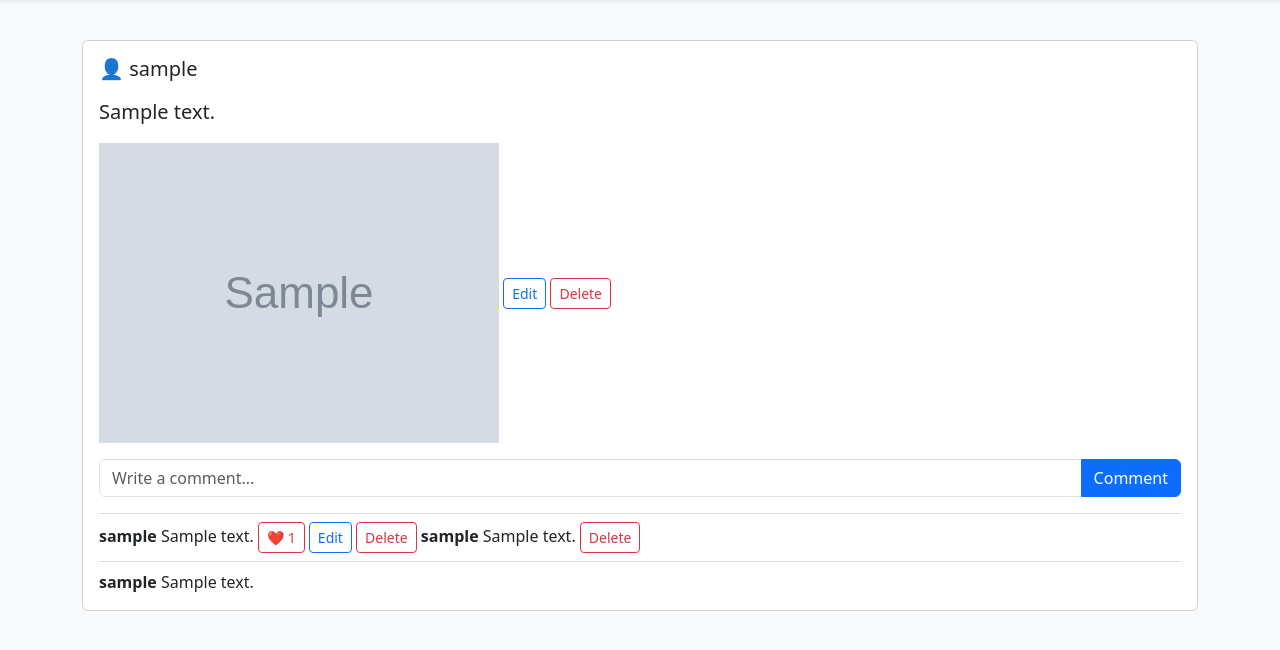
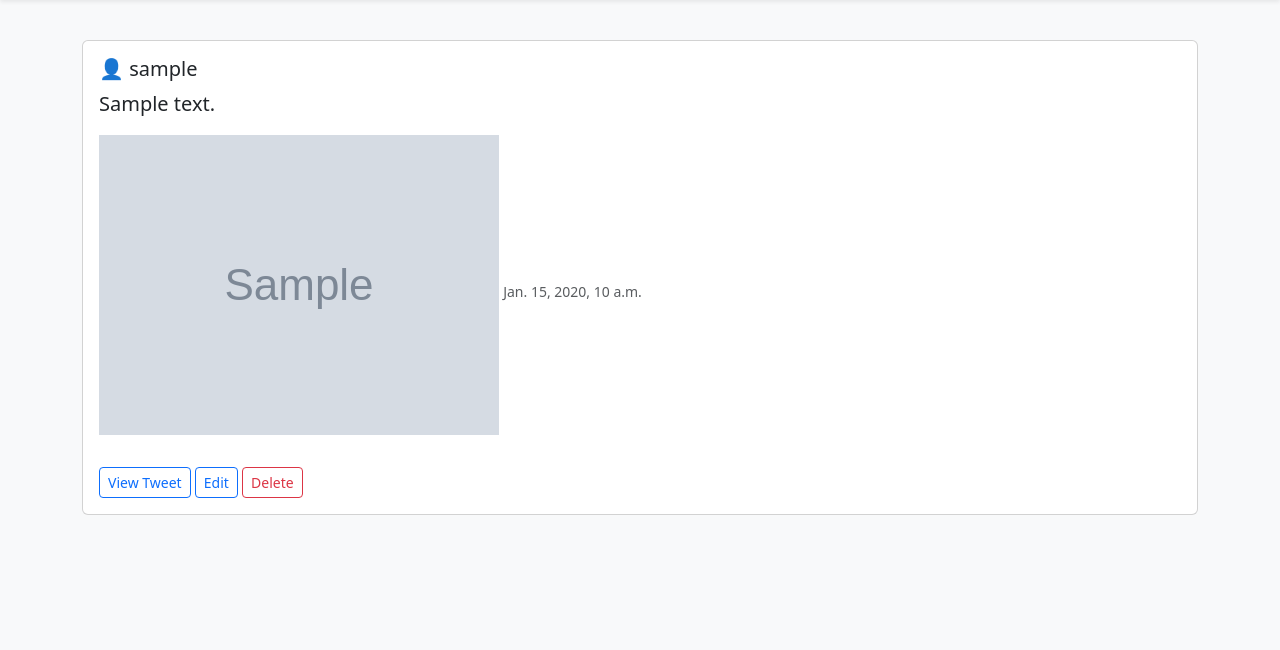
Before and after one commit to Neha-Niphade/Social-Network, a Django app: page / in a window 1280 px wide. Shown: the part 68-718 px from the top of the page. Run offline with Django 5.2, Linux system fonts and the light colour scheme; a user stored in the database is signed in; tables that the repository leaves empty hold one stand-in row (values such as "Sample post"); grey boxes marked "Sample" are stand-in pictures.

Commit message:
Add tweet detail page and simplify home feed

```diff
--- a/tweets/templates/tweets/home.html
+++ b/tweets/templates/tweets/home.html
@@ -9,143 +9,42 @@
     <div class="card-body">
 
         <h5 class="card-title">
-            👤
-            {% if tweet.user %}
-                {{ tweet.user.username }}
-            {% else %}
-                Anonymous
-            {% endif %}
+            👤 {{ tweet.user.username }}
         </h5>
 
         <p class="card-text fs-5">
-            <a href="{% url 'tweet_detail' tweet.id %}"
-            class="text-decoration-none text-dark">
-
-           <p class="card-text fs-5">
             {{ tweet.text }}
-           </p>
-
-</a>
         </p>
 
         {% if tweet.photo %}
-            <img src="{{ tweet.photo.url }}" class="img-fluid">
+            <img src="{{ tweet.photo.url }}"
+                 class="img-fluid mb-3">
         {% endif %}
 
-        {% if tweet.user == request.user %}
-            <a href="{% url 'tweet_edit' tweet.id %}"
+        <small class="text-muted">
+            {{ tweet.created_at }}
+        </small>
+
+        <div class="mt-3">
+
+            <a href="{% url 'tweet_detail' tweet.id %}"
                class="btn btn-outline-primary btn-sm">
-                Edit
+                View Tweet
             </a>
 
-            <a href="{% url 'tweet_delete' tweet.id %}"
-               class="btn btn-outline-danger btn-sm">
-                Delete
-            </a>
-        {% endif %}
+            {% if tweet.user == request.user %}
 
-        <!-- Comment form -->
-        {% if user.is_authenticated %}
-            <form method="POST"
-                  action="{% url 'comment_create' tweet.id %}"
-                  class="mt-3">
-
-                {% csrf_token %}
-
-                <div class="input-group">
-                    <input
-                        type="text"
-                        name="text"
-                        class="form-control"
-                        placeholder="Write a comment..."
-                        required
-                    >
-
-                    <button type="submit" class="btn btn-primary">
-                        Comment
-                    </button>
-                </div>
-
-            </form>
-        {% endif %}
-
-        <!-- Existing comments -->
-        <div class="mt-3">
-
-            {% for comment in tweet.comments.all %}
-                <div class="border-top pt-2 mt-2">
-
-                   <strong>{{ comment.user.username }}</strong>
-                   <span>{{ comment.text }}</span>
-
-                   <form method="POST"
-                        action="{% url 'comment_like' comment.id %}"
-                        class="d-inline">
-
-                        {% csrf_token %}
-
-                        <button type="submit"
-                        class="btn btn-sm btn-outline-danger">
-                        ❤️ {{ comment.likes.count }}
-                        </button>
-
-                     </form>
-                {% if comment.user == request.user %}
-
-                <a href="{% url 'comment_edit' comment.id %}"
-                class="btn btn-outline-primary btn-sm">
-                Edit
+                <a href="{% url 'tweet_edit' tweet.id %}"
+                   class="btn btn-outline-primary btn-sm">
+                    Edit
                 </a>
 
-                <form method="POST"
-                action="{% url 'comment_delete' comment.id %}"
-                class="d-inline">
+                <a href="{% url 'tweet_delete' tweet.id %}"
+                   class="btn btn-outline-danger btn-sm">
+                    Delete
+                </a>
 
-                {% csrf_token %}
-
-                <button type="submit"
-                class="btn btn-outline-danger btn-sm">
-                Delete
-                </button>
-
-               </form>
-
-               {% endif %}
-                <strong>{{ comment.user.username }}</strong>
-                {{ comment.text }}
-
-                {% if comment.user == request.user %}
-                   <form method="POST"
-                        action="{% url 'comment_delete' comment.id %}"
-                        class="d-inline">
-
-                        {% csrf_token %}
-
-                    <button type="submit"
-                    class="btn btn-outline-danger btn-sm">
-                    Delete
-                    </button>
-
-                    </form>
-                {% endif %}
-
-                <div class="border-top pt-2 mt-2">
-                    <strong>
-                        {{ comment.user.username }}
-                    </strong>
-
-                    <span>
-                        {{ comment.text }}
-                    </span>
-                </div>
-
-            {% empty %}
-
-                <small class="text-muted">
-                    No comments yet.
-                </small>
-
-            {% endfor %}
+            {% endif %}
 
         </div>
 
```
